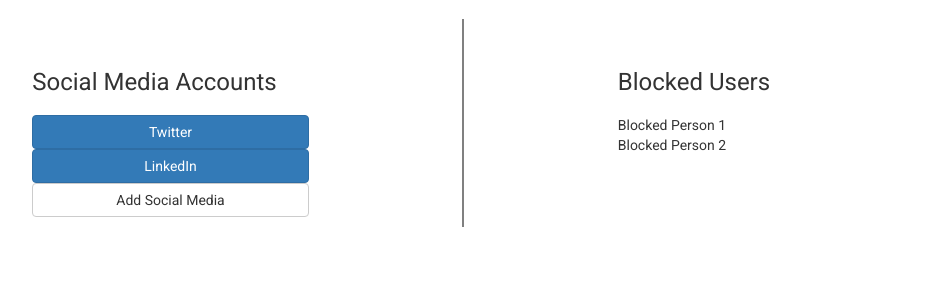
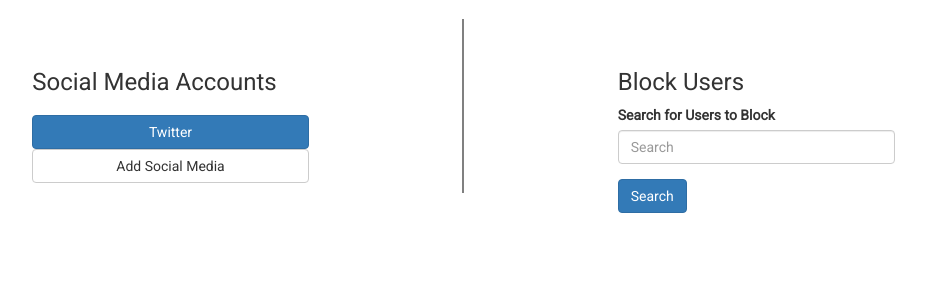
Before and after one commit to jspratley/hatersgonnahate, a Flask app: page / in a window 1280 px wide. Shown: the part 72-372 px from the top of the page, without its empty margins (176-1102 px from the left). Run offline with Flask 2, Linux system fonts and the light colour scheme; parts of the project's set-up code (start-up, migrations or seed data) failed here and were passed over; some libraries are stand-ins or nearby versions.

Commit message:
Finished main functionalities

```diff
--- a/main.py
+++ b/main.py
@@ -4,33 +4,47 @@
 import requests
 import urllib
 import urllib.request
-from flask import Flask
-from flask import render_template
-from flask import request
+from flask import Flask, render_template, request, jsonify
 from twitter import *
 import twitterapitests
+import userprofile
 
 app = Flask(__name__)
+
+config = {}
+exec(compile(open("config.py", "rb").read(), "config.py", 'exec'), config)
+twitter_config = Twitter(
+    auth=OAuth(config["access_key"], config["access_secret"], config["consumer_key"], config["consumer_secret"]))
+
+def convert_to_dict(profile_array):
+    profile_dict_array = []
+    for profile in profile_array:
+        temp_dict = {}
+        temp_dict['name'] = profile.name
+        temp_dict['screen_name'] = profile.screen_name
+        temp_dict['user_id'] = profile.user_id
+        temp_dict['profile_picture_link'] = profile.profile_picture_link
+        profile_dict_array.append(temp_dict)
+    return profile_dict_array
 
 @app.route("/")
 def index():
     return render_template('index.html')
 
-def setup():
-    global config
-    config = {}
-    exec(compile(open("config.py", "rb").read(), "config.py", 'exec'), config)
+@app.route('/search', methods=['POST', 'GET'])
+def search():
+    search_term = request.args.get('searchText', "", type=str)
+    profiles = twitterapitests.search_twitter_profiles(twitter_config, search_term, 5)
+    serialized_results = convert_to_dict(profiles)
+    return jsonify(result=serialized_results)
 
-    global twitter
-    twitter = Twitter(
-                auth = OAuth(config["access_key"],
-                    config["access_secret"],
-                    config["consumer_key"],
-                    config["consumer_secret"]))
-
+@app.route('/block', methods=['POST', 'GET'])
+def block():
+    screen_name = request.args.get('screenName', "", type=str)
+    twitterapitests.block_twitter_profile(twitter_config, screen_name)
+    return jsonify(result="Success!")
 
 if __name__ == '__main__':
-    #setup()
     app.run(debug=False)
 
 #look there is stuff here
--- a/static/css/style.css
+++ b/static/css/style.css
@@ -25,7 +25,7 @@
     margin-top: 50px;
 }
 
-#blocked-list {
+#block-users {
     font-family: 'Roboto', sans-serif;
     width: 50%;
     margin-left: auto;
@@ -39,7 +39,7 @@
     margin-top: 20px;
 }
 
-#blocked-list ul {
+#block-users ul {
     list-style: none;
     padding-left: 0;
     margin-top: 20px;
@@ -49,6 +49,10 @@
     width: 100%;
 }
 
+label {
+    font-family: 'Roboto', sans-serif;
+}
+
 #content {
     margin-top: 20px;
 }
--- /dev/null
+++ b/static/js/index.js
@@ -0,0 +1,27 @@
+$(document).ready(function() {
+    $('#search').on('click', function () {
+        if ($('input[name="search"]').val().length === 0) {
+            alert('Please enter a username');
+            return;
+        } else {
+            $.getJSON($SCRIPT_ROOT + '/search', {
+                searchText: $('input[name="search"]').val()
+            }, function(data) {
+                for (var res in data.result) {
+                    $('#results').append('<li>' + data.result[res]['name'] + ' ' + data.result[res]['screen_name'] + ' ' +
+                    data.result[res]['user_id'] + '</li>');
+                    $('#results').append('<button class="btn btn-primary block" id="' + data.result[res]['screen_name'] + '">Block</button');
+                }
+            });
+            return false;
+        }
+    });
+
+    $(document).on('click', '.block', function () {
+        $.getJSON($SCRIPT_ROOT + '/block', {
+            screenName: $(this).attr('id')
+        }, function(data) {
+            alert(data.result);
+        });
+    });
+});
--- /dev/null
+++ b/templates/block-users.html
@@ -0,0 +1,21 @@
+{% extends 'index.html' %}
+{% block content %}
+    <script src="static/js/index.js"></script>
+    <script type=text/javascript>
+        $SCRIPT_ROOT = {{ request.script_root|tojson|safe }};
+    </script>
+    <div class="col-md-6">
+        <div id="block-users">
+            <h3>Block Users</h3>
+            <form>
+                <div class="form-group">
+                    <label for="searchUsers">Search for Users to Block</label>
+                    <input name="search" type="search" class="form-control" id="searchUsers" aria-describedby="searchHelp" placeholder="Search">
+                </div>
+                <button id="search" type="submit" class="btn btn-primary">Search</button>
+            </form>
+
+            <ul id="results"></ul>
+        </div>
+    </div>
+{% endblock %}
--- a/templates/blocked-list.html
+++ /dev/null
@@ -1,12 +0,0 @@
-{% extends 'index.html' %}
-{% block content %}
-    <div class="col-md-6">
-        <div id="blocked-list">
-            <h3>Blocked Users</h3>
-            <ul>
-                <li>Blocked Person 1</li>
-                <li>Blocked Person 2</li>
-            </ul>
-        </div>
-    </div>
-{% endblock %}
--- a/templates/index.html
+++ b/templates/index.html
@@ -6,6 +6,8 @@
     <link href="static/bootstrap/css/bootstrap.min.css" rel="stylesheet">
     <link href="static/css/style.css" rel="stylesheet">
     <link href="https://fonts.googleapis.com/css?family=Leckerli+One|Roboto" rel="stylesheet">
+    <script src="https://ajax.googleapis.com/ajax/libs/jquery/1.12.4/jquery.min.js"></script>
+    <script src="static/bootstrap/js/bootstrap.min.js"></script>
 </head>
 <body>
     {% block content %}
@@ -14,12 +16,9 @@
         <div class="container" id="content">
             <div class="row">
                 {% include 'social-media-list.html' %}
-                {% include 'blocked-list.html' %}
+                {% include 'block-users.html' %}
             </div>
         </div>
     {% endblock %}
-
-    <script src="https://ajax.googleapis.com/ajax/libs/jquery/1.12.4/jquery.min.js"></script>
-    <script src="static/bootstrap/js/bootstrap.min.js"></script>
 </body>
 </html>
--- a/templates/social-media-list.html
+++ b/templates/social-media-list.html
@@ -5,7 +5,6 @@
             <h3>Social Media Accounts</h3>
             <ul>
                 <li><a href="#" class="btn btn-primary">Twitter</a></li>
-                <li><a href="#" class="btn btn-primary">LinkedIn</a></li>
                 <li><a href="#" class="btn btn-default" data-toggle="modal" data-target="#newSocialModal">Add Social Media</a></li>
             </ul>
         </div>
--- a/twitterapitests.py
+++ b/twitterapitests.py
@@ -23,14 +23,14 @@
     return user_profiles
 
 
-def block_twitter_profile(t_c, profile):
+def block_twitter_profile(t_c, screen_name):
     """
     Attempts to block a user profile via screen name. Logs an error if this fails
     :param profile: A user profile that should be blocked for the specified account
     """
     try:
-        t_c.blocks.create(screen_name=profile.screen_name)
-        print("Successful Block : " + str(profile))
+        t_c.blocks.create(screen_name=screen_name)
+        print("Successful Block : " + screen_name)
     except:
         sys.stderr.write(block_twitter_profile.__name__ + ": No user profiles found.\n")
 
```
